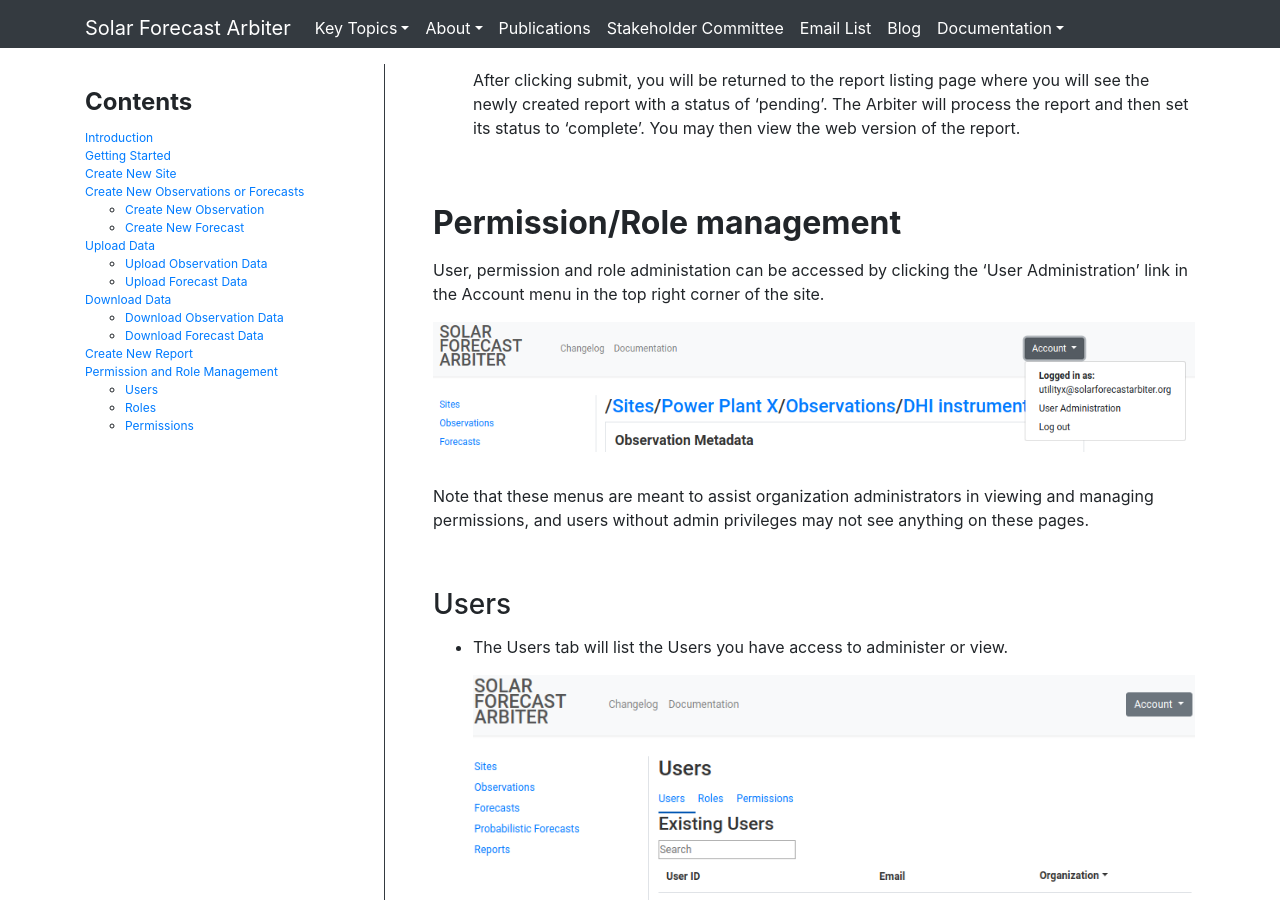
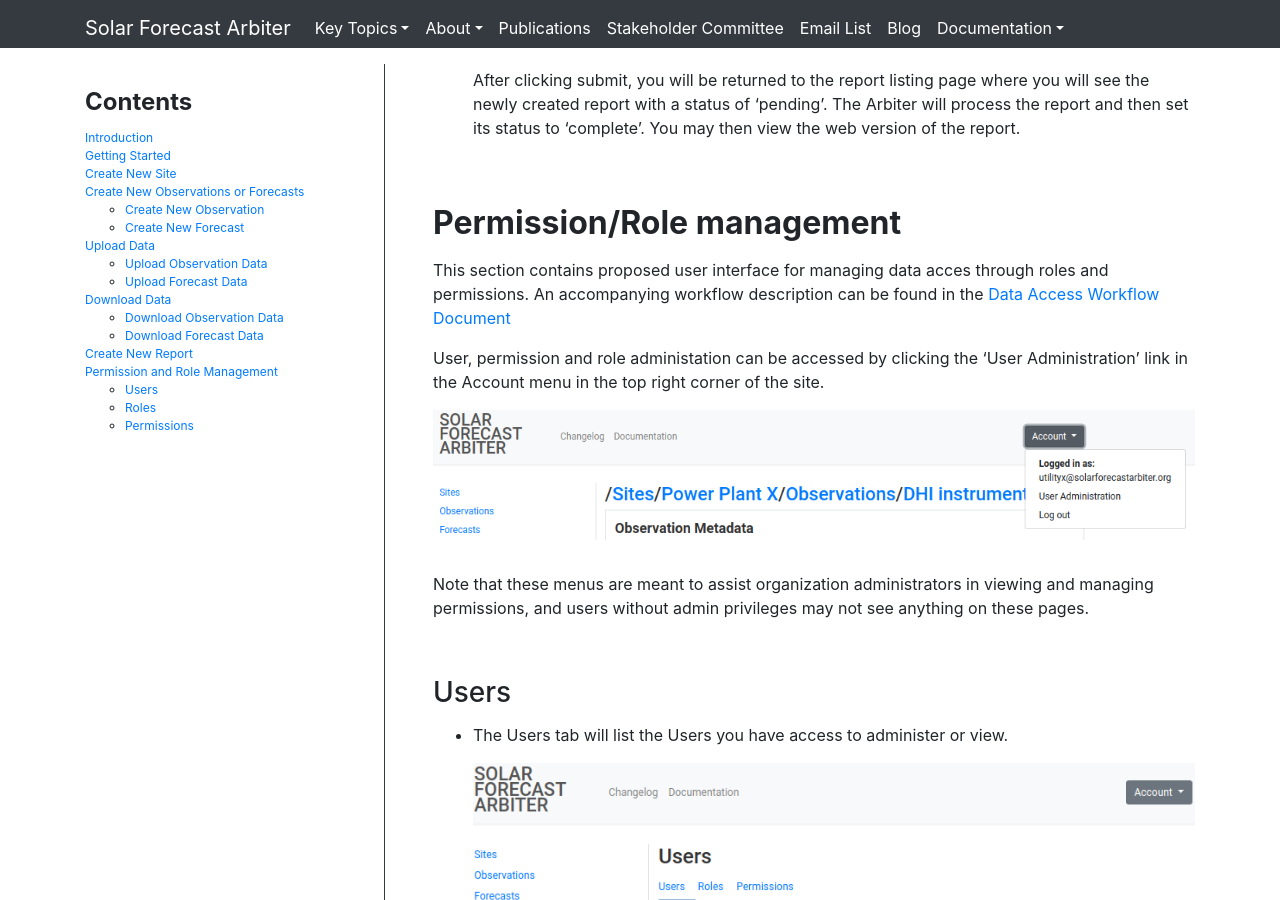
Before and after one commit to SolarArbiter/SolarArbiter.github.io, a Jekyll site: the page built from dashboard_documentation.md, in a window 1280 px wide and 900 px high, scrolled down 14975 px. Built offline with Jekyll 4.4.1, drawn with Linux system fonts in a browser that asks for light colours; comment, search, counter and statistics services are not loaded; our own code applies the rules of GitHub Pages for plain Markdown files.

Commit message:
link between access control documents

```diff
--- a/dashboard_documentation.md
+++ b/dashboard_documentation.md
@@ -222,6 +222,10 @@ for details.
 ## Permission/Role management
 {: .anchor}
 
+This section contains proposed user interface for managing data acces through
+roles and permissions. An accompanying workflow description can be found in the
+[Data Access Workflow Document](/data-access-workflow/)
+
 User, permission and role administation can be accessed by clicking the 'User
 Administration' link in the Account menu in the top right corner of the site.
     <img class="my-3" src="/images/admin_menu.png"/>
```
Also changed, not shown: dataaccessworkflow.md (+2 -1 lines).
